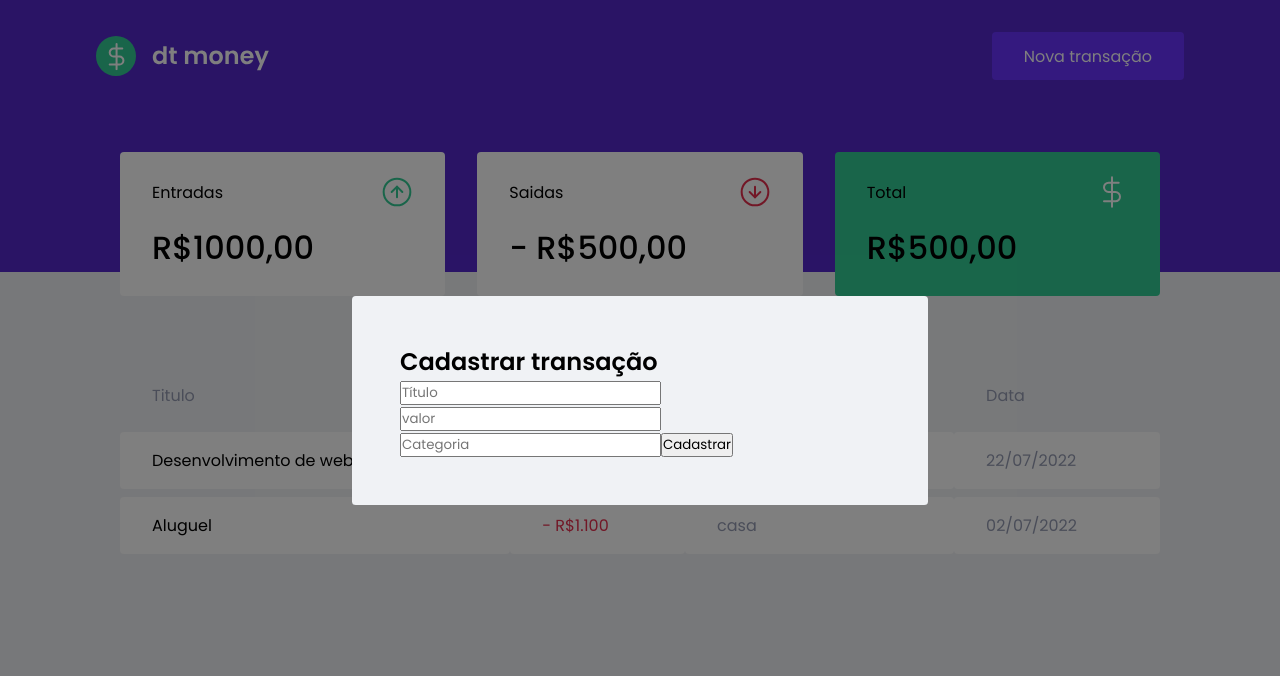
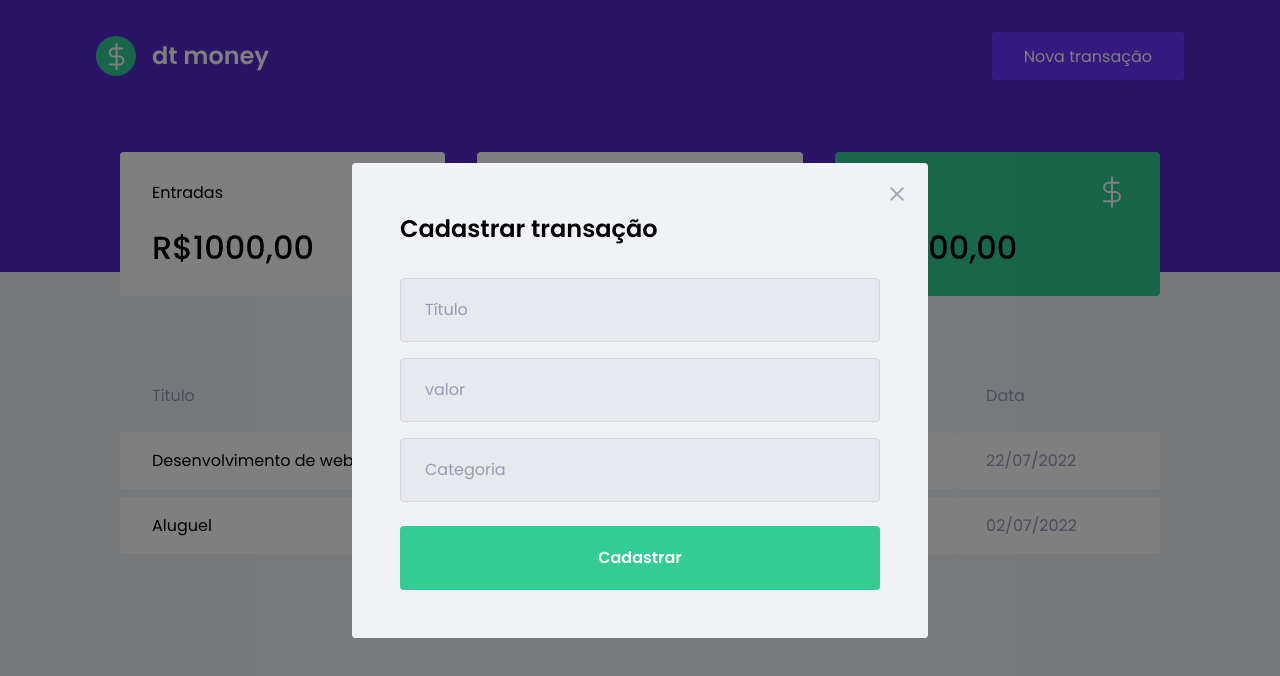
Before and after one commit to NicollasRyan/dtmoney, a React (Create React App) app: page / in a window 1280 px wide. Both pictures are taken after a click on the button "Nova transação". Shown: the top 676 px of the page. Built offline with nearby package versions, Linux system fonts and the light colour scheme; no server answers; what miragejs would draw is missing.

Commit message:
styling modal

```diff
--- a/src/Componets/NewTransactionModal/index.tsx
+++ b/src/Componets/NewTransactionModal/index.tsx
@@ -1,4 +1,5 @@
 import Modal from 'react-modal'
+import closeImg from '../../assets/close.svg';
 import { Container } from "./styles"
 
 interface NewTrasactionModalProps {
@@ -14,6 +15,15 @@
          overlayClassName="react-modal-overlay"
          className="react-modal-content"
         >
+
+            <button
+             type="button"
+             onClick={onRequestClose}
+             className="react-modal-close"
+            >
+                <img src={closeImg} alt="Fechar modal" />
+            </button>
+
             <Container>
                 <h2>Cadastrar transação</h2>
 
--- a/src/Componets/NewTransactionModal/styles.ts
+++ b/src/Componets/NewTransactionModal/styles.ts
@@ -1,5 +1,51 @@
 import styled from 'styled-components'
 
 export const Container = styled.form`
+    h2 {
+        color: var(--text-title);
+        font-size: 1.5rem;
+        margin-bottom: 2rem;
+    }
+
+    input {
+        width: 100%;
+        padding: 0 1.5rem;
+        height: 4rem;
+        border-radius: 0.25rem;
+
+        border: 1px solid #d7d7d7;
+        background: #e7e9ee;
+
+        font-weight: 400;
+        font-size: 1rem;
+
+        &::placeholder {
+            color: var(--text-body);
+        }
+
+        & + input {
+            margin-top: 1rem;
+        }
+
+    }
+
+        button[type="submit"] {
+            width: 100%;
+            padding: 0 1.5rem;
+            height: 4rem;
+            background: var(--green);
+            color: #FFF;
+            border-radius: 0.25rem;
+            border: 0;
+            font-size: 1rem;
+            margin-top: 1.5rem;
+            font-weight: 600;
+
+            transition: filter 0.3s;
+
+            &:houver {
+                filter: brightness(0.9);
+            }
+        }
 
 `;
--- a/src/styles/global.ts
+++ b/src/styles/global.ts
@@ -79,5 +79,20 @@
         border-radius: 0.24rem;
     }
 
+    .react-modal-close {
+        position: absolute;
+        right: 1.5rem;
+        top: 1.5rem;
+        border: 0;
+        background: transparent;
+
+        transition: filter 0.2s;
+
+
+        &:hover {
+            filter: brightness(0.9);
+        }
+    }
+
 
 `
```
